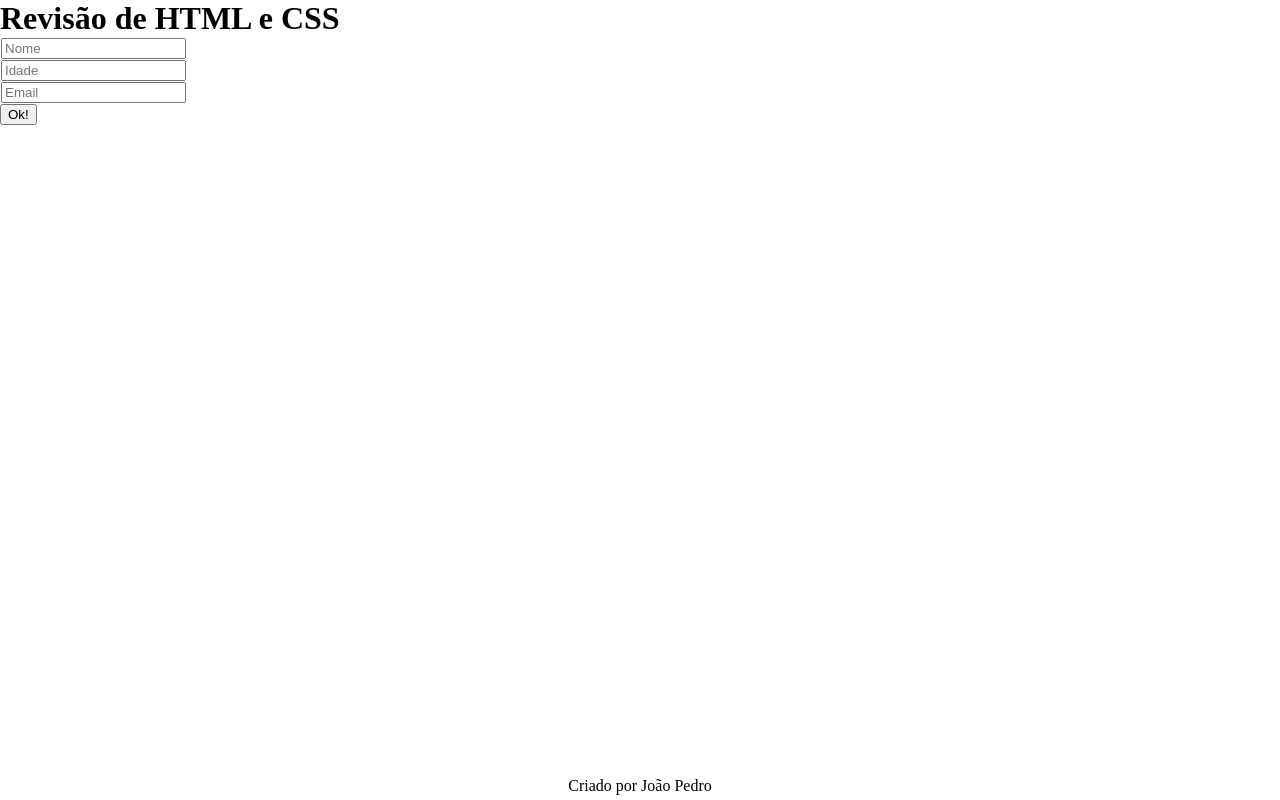
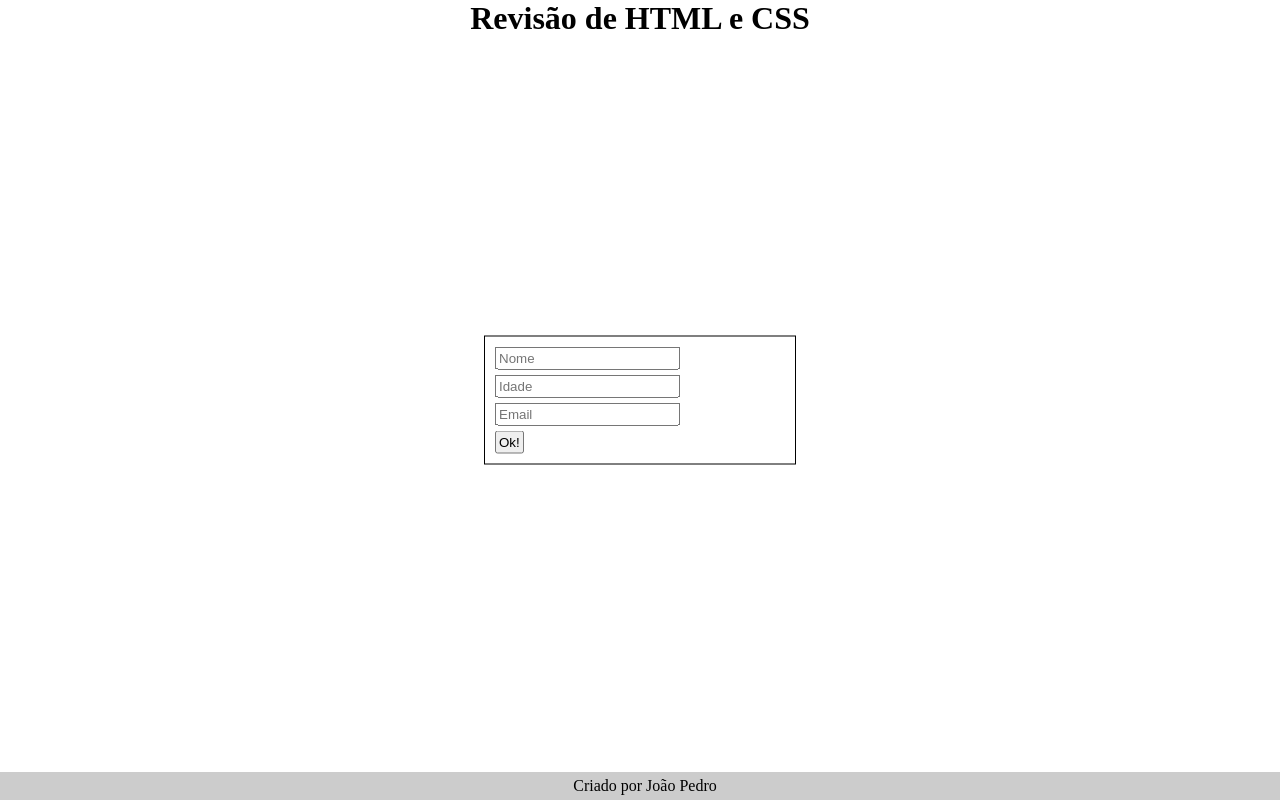
Before and after one commit to Joaosilva07/pgweb, a plain HTML site: page index.html in a window 1280 px wide. Drawn offline with Linux system fonts and the light colour scheme.

Commit message:
Fix: Logic and estructure changed

```diff
--- a/script.js
+++ b/script.js
@@ -0,0 +1 @@
+let dom = document;
--- a/style.css
+++ b/style.css
@@ -1,47 +1,42 @@
-
-#title {
-    text-align: center;
+* {
+    margin: 0px;
 }
 
-.rodape{
+
+#titulo {
     text-align: center;
+
+}
+
+.rodape {
     position: fixed;
     bottom: 0;
     width: 100%;
     padding-top: 5px;
     padding-bottom: 5px;
-
+    padding-left: 5px;
+    padding-right: 5px;
+    text-align: center;
+    background-color: #ccc;
 }
 
-input{
-    display: block;
-    margin: 1px;
+.entradas-usuario {
+    border: 1px solid;
+    width: 300px;
+    padding-top: 5px;
+    padding-bottom: 5px;
+    padding-left: 5px;
+    padding-right: 5px;
+    margin-right: auto;
+    margin-left: auto;
+    position: absolute;
+    top: 50%;
+    left: 50%;
+    transform: translate(-50%, -50%);
 }
 
-.user-input{
-    text-align: center;
-    width: 50%;
-    margin-left: auto;
-    margin-right: auto;
-    position: absolute;
-    left: 50%;
-    top: 50%;
-    transform: translate(-50%, -50%);
-    padding: 5px;
-
-
-
-
+input, button {
+    display: block;
+    padding: 2px;
+    margin: 5px;
 }
-
-
-#Ok-button {
-    align-items: center;
-
-
-
-}
-
-*{                            /* O asteristico serve para aplicar a todos os elementos da página */
-    margin: 0%;
-}
```
